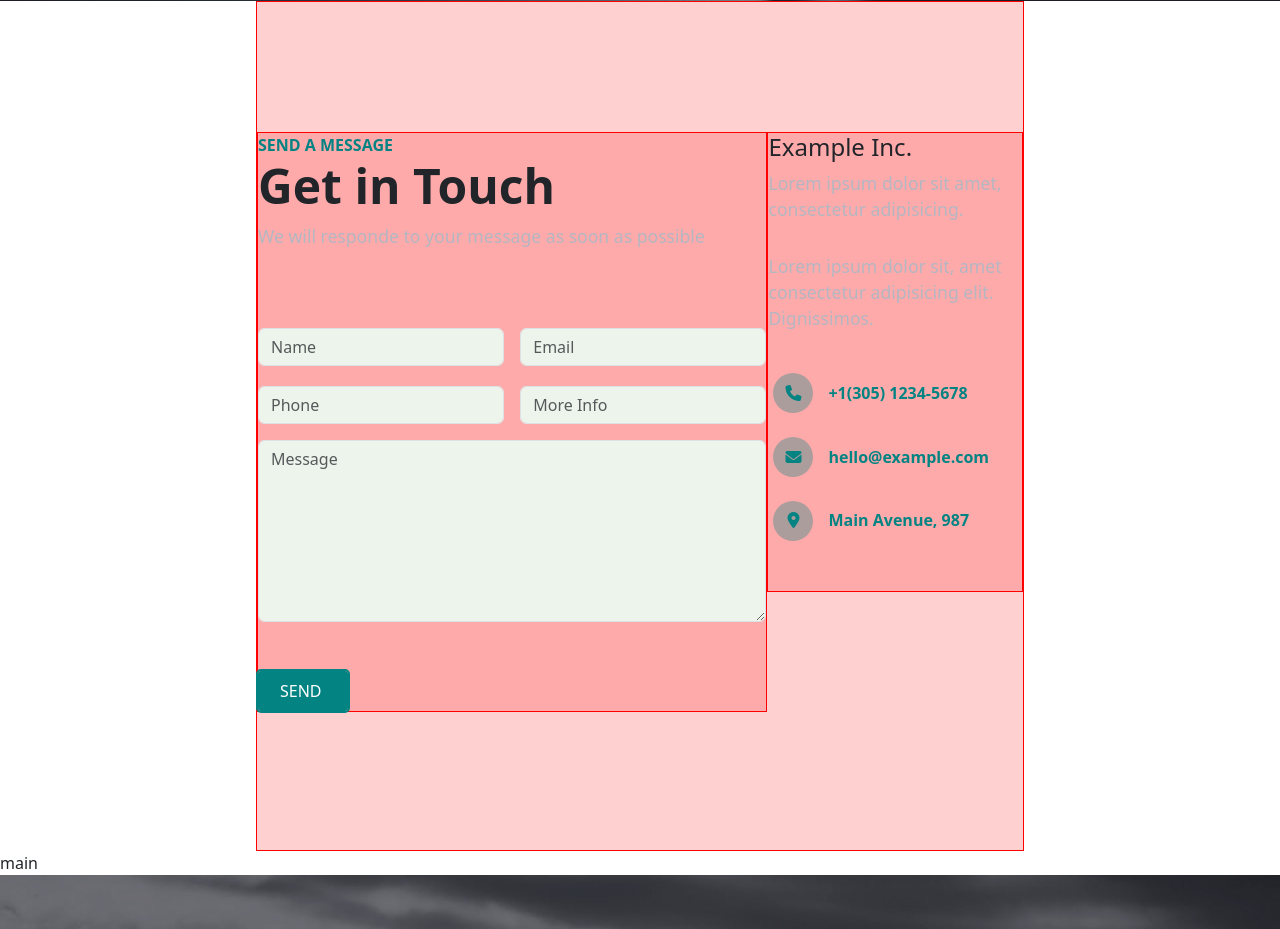
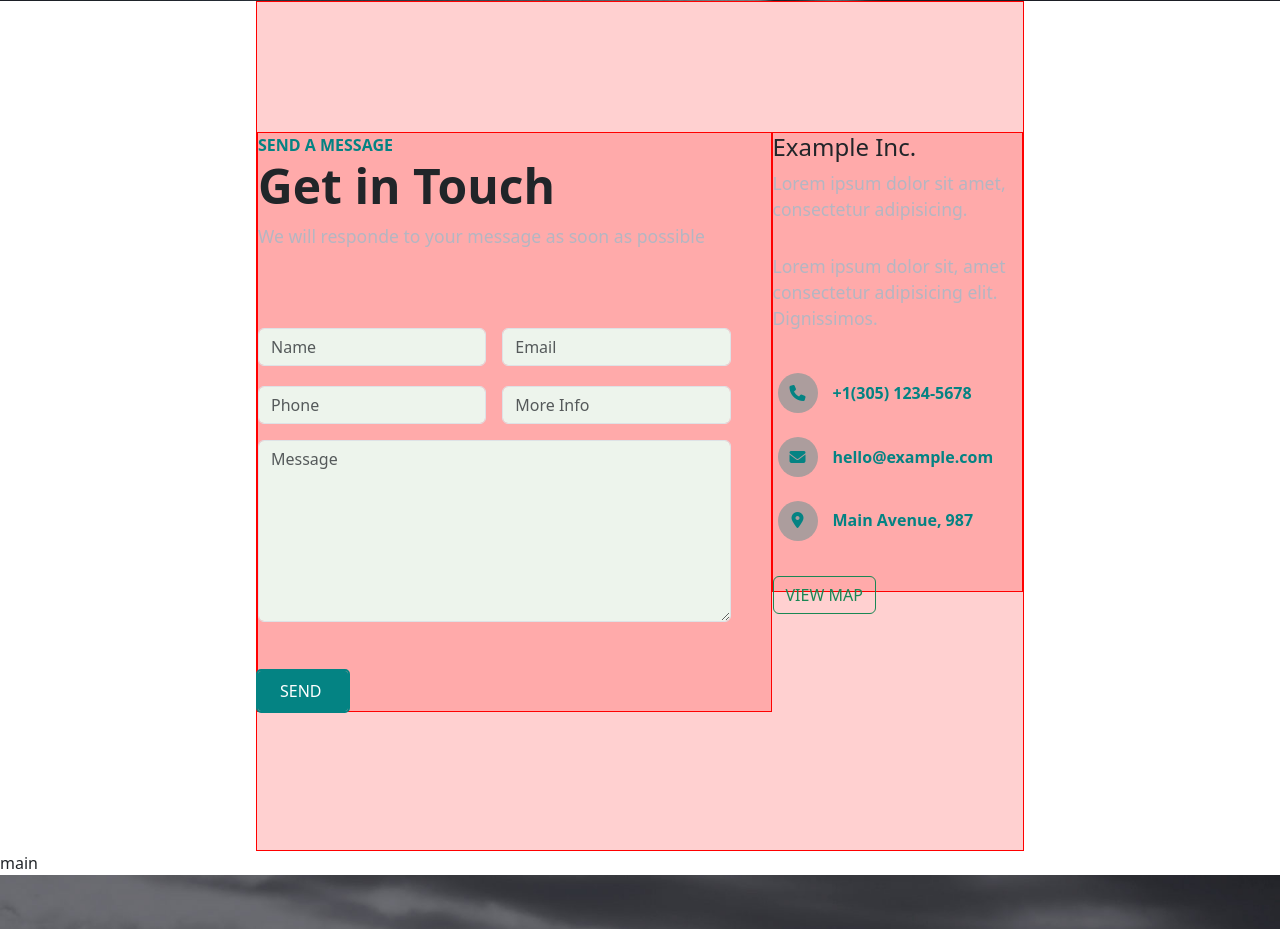
Before and after one commit to NicolaBellini/proj-html-vuejs, a Vue app: page / in a window 1280 px wide. Shown: the part 4234-5163 px from the top of the page. Built offline with nearby package versions, Linux system fonts and the light colour scheme.

Commit message:
[AD] BUTTON IN BIGFORM AND PADDING

```diff
--- a/src/components/partials/FormBig.vue
+++ b/src/components/partials/FormBig.vue
@@ -88,6 +88,7 @@ export default {
             <span> {{ store.contacts.location }}</span>
           </div>
         </div>
+        <button class="btn btn-outline-success mt-4">VIEW MAP</button>
       </div>
     </div>
   </div>
@@ -102,6 +103,7 @@ export default {
     padding-top: 130px;
     justify-content: center;
     .my-form {
+      padding-right: 40px;
       height: 580px;
       width: 720px;
       input,
```
